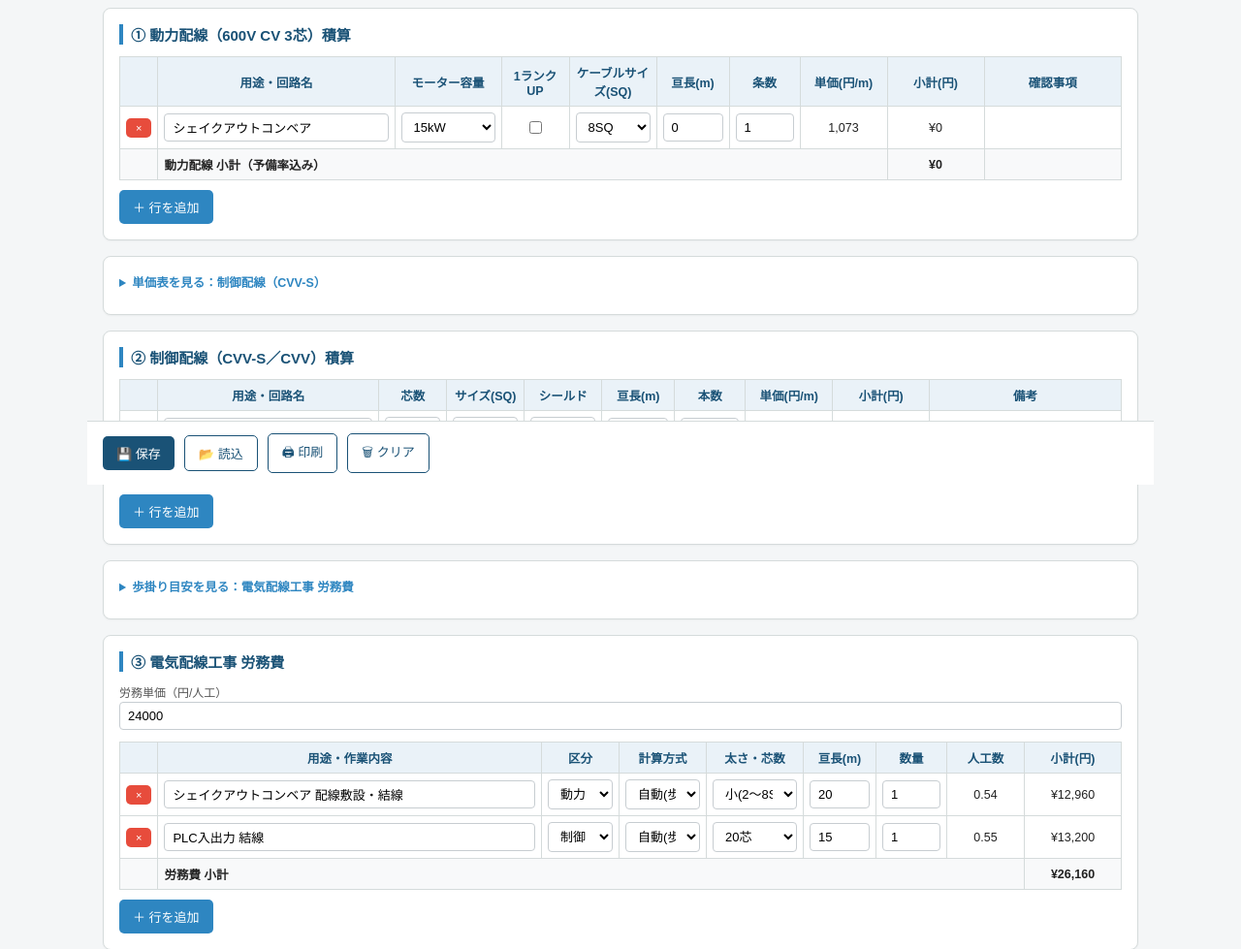
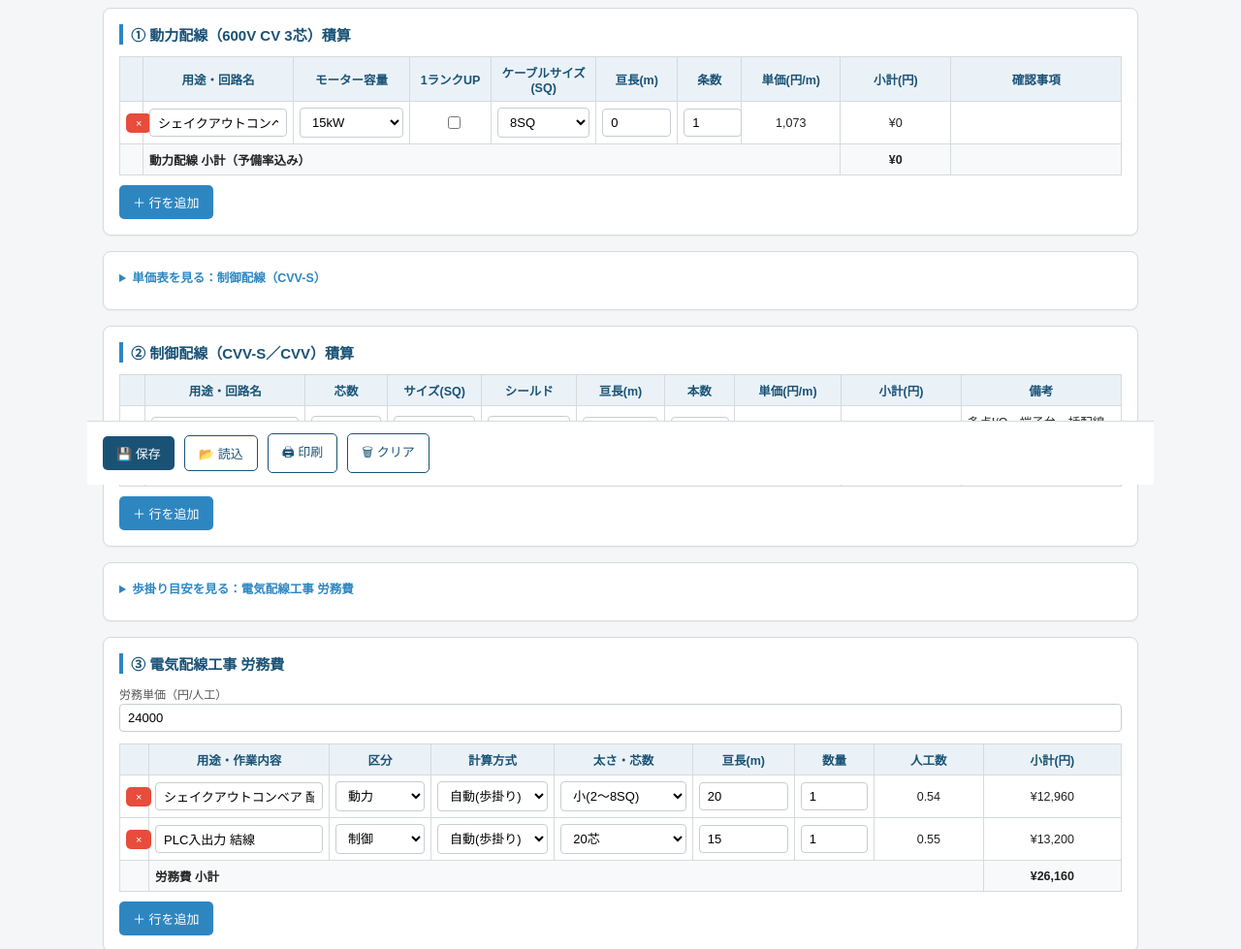
Before and after one commit to Osamu2050/wiring_estimate_app, a plain HTML site: page index.html in a window 1280 px wide. Shown: the part 300-1279 px from the top of the page at 97% size. Drawn offline with Linux system fonts and the light colour scheme.

Commit message:
Add files via upload

```diff
--- a/index.html
+++ b/index.html
@@ -35,9 +35,14 @@
     background:#fff;
   }
   table{width:100%; border-collapse:collapse; font-size:12.5px;}
-  th,td{border:1px solid var(--line); padding:6px 6px; text-align:center; vertical-align:middle;}
+  th,td{border:1px solid var(--line); padding:6px 6px; text-align:center; vertical-align:middle;
+    overflow-wrap:break-word; word-break:break-word;}
   th{background:var(--sub); color:#1a5276; font-weight:600;}
   td.txt{text-align:left;}
+  /* 入力行のあるテーブルは列幅を固定し、長い警告文などで他の列（用途・回路名など）が
+     押しつぶされて見えなくなるのを防ぐ */
+  .dataTable{table-layout:fixed;}
+  .dataTable input, .dataTable select{width:100%;}
   tfoot td{font-weight:700; background:#f8f9fa;}
   .refTable{margin-top:6px; font-size:11.5px;}
   .note{font-size:11px; color:#777; margin-top:6px; line-height:1.5;}
@@ -107,19 +112,19 @@
   <!-- 動力配線 積算 -->
   <div class="card no-print">
     <h2>① 動力配線（600V CV 3芯）積算</h2>
-    <table>
+    <table class="dataTable">
       <thead>
         <tr>
           <th class="no-print" style="width:20px;"></th>
-          <th style="min-width:120px;">用途・回路名</th>
-          <th style="width:110px;">モーター容量</th>
+          <th style="width:15%;">用途・回路名</th>
+          <th style="width:100px;">モーター容量</th>
           <th style="width:70px;">1ランクUP</th>
           <th style="width:90px;">ケーブルサイズ(SQ)</th>
-          <th style="width:75px;">亘長(m)</th>
-          <th style="width:60px;">条数</th>
-          <th style="width:90px;">単価(円/m)</th>
-          <th style="width:100px;">小計(円)</th>
-          <th style="min-width:120px;">確認事項</th>
+          <th style="width:70px;">亘長(m)</th>
+          <th style="width:55px;">条数</th>
+          <th style="width:85px;">単価(円/m)</th>
+          <th style="width:95px;">小計(円)</th>
+          <th style="width:17%;">確認事項</th>
         </tr>
       </thead>
       <tbody id="powerBody"></tbody>
@@ -149,19 +154,19 @@
   <!-- 制御配線 積算 -->
   <div class="card no-print">
     <h2>② 制御配線（CVV-S／CVV）積算</h2>
-    <table>
+    <table class="dataTable">
       <thead>
         <tr>
           <th class="no-print" style="width:20px;"></th>
-          <th style="min-width:120px;">用途・回路名</th>
-          <th style="width:70px;">芯数</th>
-          <th style="width:80px;">サイズ(SQ)</th>
-          <th style="width:80px;">シールド</th>
-          <th style="width:75px;">亘長(m)</th>
-          <th style="width:60px;">本数</th>
-          <th style="width:90px;">単価(円/m)</th>
-          <th style="width:100px;">小計(円)</th>
-          <th style="min-width:100px;">備考</th>
+          <th style="width:16%;">用途・回路名</th>
+          <th style="width:65px;">芯数</th>
+          <th style="width:75px;">サイズ(SQ)</th>
+          <th style="width:75px;">シールド</th>
+          <th style="width:70px;">亘長(m)</th>
+          <th style="width:55px;">本数</th>
+          <th style="width:85px;">単価(円/m)</th>
+          <th style="width:95px;">小計(円)</th>
+          <th style="width:16%;">備考</th>
         </tr>
       </thead>
       <tbody id="controlBody"></tbody>
@@ -197,18 +202,18 @@
         <input type="number" id="dailyRate" value="24000" min="0" step="500" oninput="recalcAll()">
       </div>
     </div>
-    <table>
+    <table class="dataTable">
       <thead>
         <tr>
           <th class="no-print" style="width:20px;"></th>
-          <th style="min-width:120px;">用途・作業内容</th>
-          <th style="width:80px;">区分</th>
-          <th style="width:90px;">計算方式</th>
-          <th style="width:100px;">太さ・芯数</th>
-          <th style="width:75px;">亘長(m)</th>
-          <th style="width:60px;">数量</th>
-          <th style="width:80px;">人工数</th>
-          <th style="width:100px;">小計(円)</th>
+          <th style="width:18%;">用途・作業内容</th>
+          <th style="width:70px;">区分</th>
+          <th style="width:85px;">計算方式</th>
+          <th style="width:95px;">太さ・芯数</th>
+          <th style="width:70px;">亘長(m)</th>
+          <th style="width:55px;">数量</th>
+          <th style="width:75px;">人工数</th>
+          <th style="width:95px;">小計(円)</th>
         </tr>
       </thead>
       <tbody id="laborBody"></tbody>
@@ -324,6 +329,32 @@
 
 /* ===== 初期化 ===== */
 function yen(n){ return '¥' + Math.round(n).toLocaleString('ja-JP'); }
+// HTML特殊文字をエスケープ（入力欄をinnerHTMLで再描画する際、値に " や < 等が
+// 含まれると表全体のHTML構造が壊れるため、テキストを埋め込む箇所では必ず使用する）
+function esc(s){
+  return String(s??'').replace(/[&<>"']/g, c=>({'&':'&amp;','<':'&lt;','>':'&gt;','"':'&quot;',"'":'&#39;'}[c]));
+}
+
+const INT_FIELDS = new Set(['count','qty']);
+// 別欄の選択（プルダウン等）変更をきっかけに表全体を再描画する直前、まだ確定イベントが
+// 届いていない可能性のあるテキスト/数値欄の値をDOMから読み取ってstateに反映しておく。
+// これにより、入力途中の内容が再描画で消えてしまう事態を防ぐ。
+function syncRowsFromDom(tbodyId, rows, fields){
+  const trs = document.querySelectorAll('#'+tbodyId+' tr');
+  rows.forEach((row, i)=>{
+    const tr = trs[i];
+    if(!tr) return;
+    fields.forEach(f=>{
+      const el = tr.querySelector(`[oninput*=",'${f}',"]`);
+      if(!el) return;
+      if(el.type === 'number'){
+        row[f] = INT_FIELDS.has(f) ? (parseInt(el.value)||0) : (parseFloat(el.value)||0);
+      } else {
+        row[f] = el.value;
+      }
+    });
+  });
+}
 
 function findPowerCable(sq){ return POWER_CABLE_TABLE.find(r => r.sq === sq); }
 function findControlCable(cores, sq){ return CONTROL_CABLE_TABLE.find(r => r.cores===cores && r.sq===sq); }
@@ -380,6 +411,10 @@
   renderPowerRows();
 }
 function renderPowerRows(){
+  // 再描画で行を作り直す前に、現在画面に表示されているテキスト/数値欄の値を確実に
+  // 取り込んでおく（別欄の選択変更などで再描画が走った際、入力確定イベントが間に
+  // 合わずに文字が消えてしまう事態を防ぐための保険）
+  syncRowsFromDom('powerBody', powerRows, ['name','length','count']);
   const tbody = document.getElementById('powerBody');
   tbody.innerHTML = '';
   powerRows.forEach(row=>{
@@ -389,7 +424,7 @@
     const sqOptions = POWER_CABLE_TABLE.map(c=>`<option value="${c.sq}">${c.sq}SQ</option>`).join('');
     tr.innerHTML = `
       <td class="no-print"><button class="btn-del" onclick="removePowerRow('${row.id}')">×</button></td>
-      <td class="txt"><input type="text" class="rowInput" value="${row.name}" oninput="updatePowerField('${row.id}','name',this.value)"></td>
+      <td class="txt"><input type="text" class="rowInput" value="${esc(row.name)}" oninput="updatePowerField('${row.id}','name',this.value)"></td>
       <td><select onchange="updatePowerField('${row.id}','motorKw',this.value)">${motorOptions}</select></td>
       <td><input type="checkbox" ${row.rankUp?'checked':''} ${row.motorKw==='manual'?'disabled':''} onchange="updatePowerField('${row.id}','rankUp',this.checked)"></td>
       <td><select onchange="updatePowerField('${row.id}','sq',this.value)">${sqOptions}</select></td>
@@ -451,6 +486,7 @@
   return CONTROL_CABLE_TABLE.filter(c=>c.cores===cores).map(c=>`<option value="${c.sq}">${c.sq}SQ</option>`).join('');
 }
 function renderControlRows(){
+  syncRowsFromDom('controlBody', controlRows, ['name','length','count']);
   const tbody = document.getElementById('controlBody');
   tbody.innerHTML = '';
   controlRows.forEach(row=>{
@@ -460,7 +496,7 @@
     const tr = document.createElement('tr');
     tr.innerHTML = `
       <td class="no-print"><button class="btn-del" onclick="removeControlRow('${row.id}')">×</button></td>
-      <td class="txt"><input type="text" class="rowInput" value="${row.name}" oninput="updateControlField('${row.id}','name',this.value)"></td>
+      <td class="txt"><input type="text" class="rowInput" value="${esc(row.name)}" oninput="updateControlField('${row.id}','name',this.value)"></td>
       <td>
         <select onchange="updateControlField('${row.id}','cores',this.value)">
           <option value="10">10芯</option>
@@ -525,6 +561,7 @@
   renderLaborRows();
 }
 function renderLaborRows(){
+  syncRowsFromDom('laborBody', laborRows, ['name','length','qty','manDays']);
   const tbody = document.getElementById('laborBody');
   tbody.innerHTML = '';
   laborRows.forEach(row=>{
@@ -537,7 +574,7 @@
       : `<span class="manDaysDisplay"></span>`;
     tr.innerHTML = `
       <td class="no-print"><button class="btn-del" onclick="removeLaborRow('${row.id}')">×</button></td>
-      <td class="txt"><input type="text" class="rowInput" value="${row.name}" oninput="updateLaborField('${row.id}','name',this.value)"></td>
+      <td class="txt"><input type="text" class="rowInput" value="${esc(row.name)}" oninput="updateLaborField('${row.id}','name',this.value)"></td>
       <td>
         <select onchange="updateLaborField('${row.id}','category',this.value)">
           <option value="power">動力</option>
@@ -681,9 +718,24 @@
   powerRows = state.powerRows || [];
   controlRows = state.controlRows || [];
   laborRows = state.laborRows || [];
+  resyncRowSeq();
   renderPowerRows();
   renderControlRows();
   renderLaborRows();
+}
+// 保存データを読み込んだ後、次に新規行を追加した時のIDが既存行のIDと衝突しないようにする。
+// rowSeqはページ読み込みのたびに1へリセットされるため、これをしないと「新しい行のIDが
+// 既存の1行目と同じになり、新しい行を操作しているつもりが1行目が書き換わる」不具合が起きる。
+function resyncRowSeq(){
+  let maxNum = 0;
+  [...powerRows, ...controlRows, ...laborRows].forEach(r=>{
+    const match = String(r.id).match(/(\d+)$/);
+    if(match){
+      const n = parseInt(match[1], 10);
+      if(n > maxNum) maxNum = n;
+    }
+  });
+  rowSeq = Math.max(rowSeq, maxNum + 1);
 }
 function showToast(msg){
   const t = document.getElementById('toast');
@@ -791,9 +843,6 @@
   document.getElementById('printArea').innerHTML = html;
   window.print();
 }
-function esc(s){
-  return String(s||'').replace(/[&<>"']/g, c=>({'&':'&amp;','<':'&lt;','>':'&gt;','"':'&quot;',"'":'&#39;'}[c]));
-}
 
 /* ===== 起動 ===== */
 window.addEventListener('DOMContentLoaded', ()=>{
```
